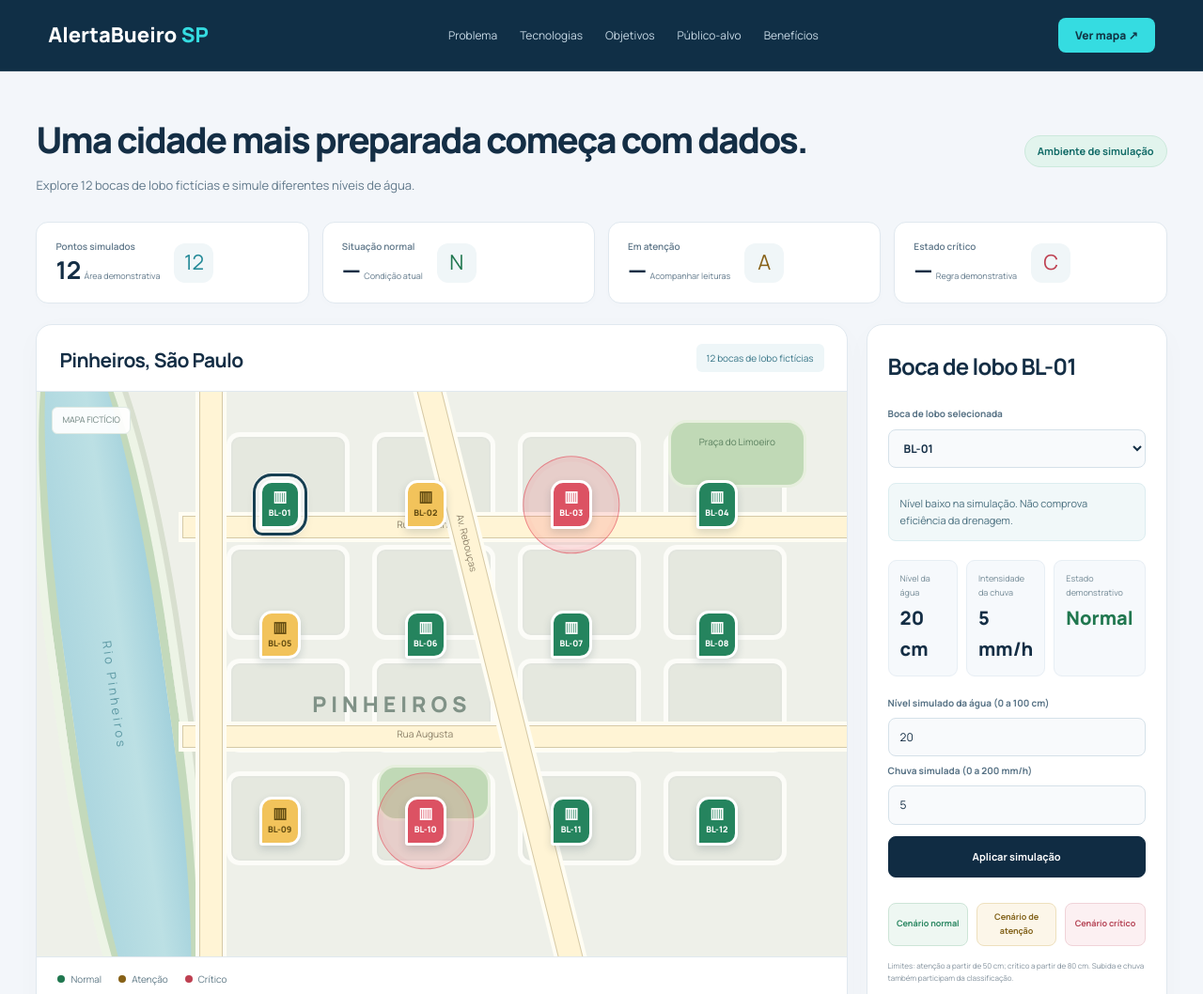
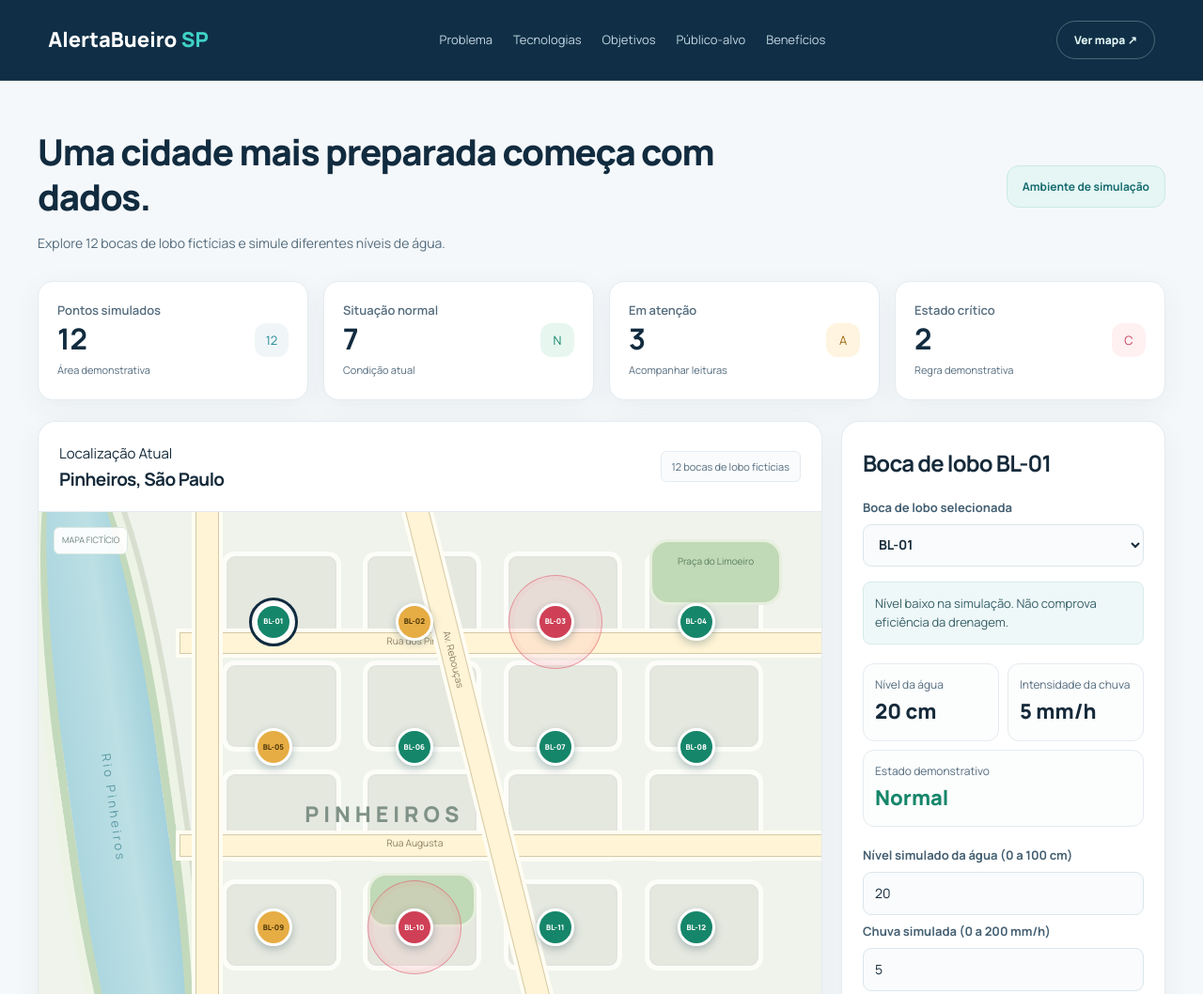
Before and after one commit to AlertaBueiro-SP/Global-Solution-CitizenTech, a plain HTML site: page index.html in a window 1280 px wide. Shown: the top 1058 px of the page at 94% size. Drawn offline with Linux system fonts and the light colour scheme.

Commit message:
Add redesign.css for improved styling and layout; update index.html to include current location display; enhance grafico.js and resumo.js for better data visualization and point classification

```diff
--- a/css/redesign.css
+++ b/css/redesign.css
@@ -0,0 +1,513 @@
+:root {
+    --fundo: #f5f8fa;
+    --superficie: #ffffff;
+    --texto: #152a3a;
+    --suave: #536b7d;
+    --borda: #e4ebf0;
+    --marinho: #112b3f;
+    --ciano: #40d1c7;
+    --link: #087f85;
+    --verde: #16866a;
+    --amarelo: #9d6911;
+    --vermelho: #c6475b;
+    --sombra: 0 8px 30px #1538490e;
+}
+
+body {
+    font-size: 15px;
+    line-height: 1.6;
+}
+
+header {
+    padding: 22px max(4%, calc((100% - 1370px) / 2));
+    gap: 26px;
+}
+
+.marca {
+    font-size: 22px;
+}
+
+nav {
+    gap: 22px;
+}
+
+nav a {
+    color: #c2d7e2;
+    font-size: 13px;
+}
+
+.botao-mapa {
+    border: 1px solid #4c6878;
+    border-radius: 24px;
+    background: transparent;
+    color: #e3f6f5;
+    padding: 10px 18px;
+}
+
+.botao-mapa:hover {
+    background: #1b4558;
+}
+
+main {
+    max-width: 1450px;
+    padding: 40px;
+}
+
+.introducao {
+    margin-bottom: 28px;
+}
+
+h1 {
+    max-width: 750px;
+    margin-top: 12px;
+    font-size: clamp(29px, 3vw, 40px);
+    letter-spacing: -1.2px;
+    color: var(--marinho);
+}
+
+.sobretitulo {
+    color: var(--link);
+    font-size: 11px;
+}
+
+.introducao p {
+    font-size: 14px;
+}
+
+.selo {
+    padding: 12px 16px;
+    border: 1px solid #cbe9e5;
+    border-radius: 13px;
+    background: #e5f6f4;
+    color: #176b70;
+    font-size: 12px;
+}
+
+.dashboard {
+    align-items: flex-start;
+}
+
+.mapa-coluna,
+.caixa,
+section {
+    border-radius: 19px;
+    border-color: var(--borda);
+    box-shadow: var(--sombra);
+}
+
+.mapa-cabecalho {
+    padding: 22px;
+}
+
+.mapa-cabecalho h2 {
+    font-size: 19px;
+}
+
+.etiqueta {
+    border: 1px solid var(--borda);
+    background: #f9fbfc;
+    color: var(--suave);
+    font-size: 11px;
+}
+
+.mapa {
+    background: #eff3ec;
+}
+
+/* Marcadores circulares */
+.pino {
+    width: 40px;
+    height: 40px;
+    min-width: 40px;
+    min-height: 40px;
+    padding: 2px;
+    border: 3px solid white;
+    border-radius: 50%;
+    font-size: 8px;
+    box-shadow: 0 3px 9px #1a47554d;
+}
+
+.pino::before {
+    content: none;
+}
+
+.pino.normal {
+    background: var(--verde);
+}
+
+.pino.atencao {
+    background: #e6ad44;
+    color: #4f380a;
+}
+
+.pino.critico {
+    background: #cf4056;
+}
+
+.pino[aria-pressed="true"] {
+    outline: 3px solid var(--marinho);
+    outline-offset: 3px;
+    box-shadow: 0 0 0 6px #ffffffb8;
+}
+
+.area-critica {
+    background: #f7a8b22e;
+    border-color: #df536688;
+}
+
+.parque::before {
+    content: none;
+}
+
+.mapa-nota {
+    font-size: 9px;
+    padding: 6px 8px;
+}
+
+.legenda-externa,
+.mapa-rodape {
+    padding: 16px 22px;
+    font-size: 11px;
+}
+
+.painel-lateral {
+    flex-basis: 345px;
+}
+
+.caixa {
+    padding: 22px;
+    height: auto;
+}
+
+.caixa h3 {
+    font-size: 24px;
+    margin-bottom: 20px;
+}
+
+.descricao-ponto {
+    padding: 12px;
+    background: #eff8f8;
+    border-color: #d8eceb;
+    color: #365f68;
+    font-size: 13px;
+}
+
+label {
+    color: #445f72;
+    font-size: 13px;
+}
+
+input,
+select,
+textarea {
+    padding: 11px 12px;
+    border-color: #dce6ec;
+    border-radius: 9px;
+    background: #f9fbfc;
+    font-size: 14px;
+}
+
+dl.linha>div {
+    flex-basis: 110px;
+    background: #fcfdfd;
+    border-color: var(--borda);
+    border-radius: 12px;
+}
+
+dt {
+    color: #536b7d;
+    font-size: 12px;
+}
+
+dd {
+    font-size: 22px;
+}
+
+form button {
+    border-radius: 9px;
+    font-size: 14px;
+}
+
+.caixa .linha button {
+    min-height: 45px;
+    font-size: 11px;
+}
+
+small,
+#limites,
+form span {
+    color: #536b7d;
+    font-size: 12px;
+}
+
+.normal {
+    color: var(--verde);
+}
+
+.atencao {
+    color: var(--amarelo);
+}
+
+.critico {
+    color: var(--vermelho);
+}
+
+section {
+    margin-top: 24px;
+    padding: 28px;
+}
+
+section p,
+section li {
+    font-size: 15px;
+}
+
+.projecao {
+    margin-top: 24px;
+}
+
+/* Cada par de rótulo e campo ocupa uma linha */
+.projecao form {
+    display: flex;
+    flex-direction: column;
+    align-items: stretch;
+    max-width: 520px;
+}
+
+.projecao form label,
+.projecao form input,
+.projecao form button,
+.projecao form span {
+    flex: auto;
+    width: 100%;
+}
+
+.projecao form label {
+    margin-top: 8px;
+}
+
+.projecao dd {
+    font-size: 19px;
+}
+
+figure {
+    border: 1px solid var(--borda);
+    border-radius: 14px;
+}
+
+figcaption {
+    color: #536b7d;
+    font-size: 12px;
+}
+
+footer {
+    padding: 26px 4%;
+}
+
+footer p,
+footer a {
+    color: #c2d7e2;
+    font-size: 12px;
+}
+
+.indicadores {
+    display: flex;
+    flex-wrap: wrap;
+    gap: 16px;
+    margin-bottom: 22px;
+}
+
+.indicador {
+    flex: 1 1 180px;
+    min-width: 0;
+    justify-content: space-between;
+    padding: 20px;
+    border-radius: 16px;
+    box-shadow: var(--sombra);
+}
+
+.indicador strong {
+    display: block;
+    font-size: 31px;
+    color: var(--marinho);
+}
+
+.indicador>div>span {
+    font-size: 13px;
+    color: #536b7d;
+}
+
+.indicador small {
+    font-size: 11px;
+}
+
+.indicador-icone {
+    width: 36px;
+    height: 36px;
+    font-size: 13px;
+}
+
+.indicador-normal .indicador-icone {
+    background: #e7f7f0;
+    color: var(--verde);
+}
+
+.indicador-atencao .indicador-icone {
+    background: #fff4df;
+    color: var(--amarelo);
+}
+
+.indicador-critico .indicador-icone {
+    background: #fff0f2;
+    color: var(--vermelho);
+}
+
+@media (max-width: 1100px) {
+    header {
+        flex-wrap: wrap;
+    }
+
+    nav {
+        order: 3;
+        width: 100%;
+    }
+
+    main {
+        padding: 30px 24px;
+    }
+
+    .dashboard {
+        flex-direction: column;
+    }
+
+    .mapa-coluna,
+    .painel-lateral {
+        width: 100%;
+    }
+
+    .painel-lateral {
+        flex-basis: auto;
+    }
+}
+
+@media (max-width: 600px) {
+    header {
+        gap: 16px;
+        padding: 18px 16px;
+    }
+
+    nav {
+        display: flex;
+        gap: 10px 18px;
+    }
+
+    main {
+        padding: 26px 16px;
+    }
+
+    .introducao,
+    .mapa-cabecalho {
+        flex-direction: column;
+        align-items: flex-start;
+    }
+
+    .indicadores {
+        gap: 10px;
+    }
+
+    .indicador {
+        flex-basis: calc(50% - 10px);
+        padding: 14px;
+        gap: 8px;
+    }
+
+    .indicador strong {
+        font-size: 27px;
+    }
+
+    .indicador-icone {
+        display: none;
+    }
+
+    section,
+    .caixa {
+        padding: 18px;
+    }
+
+    .mapa-cabecalho {
+        padding: 18px;
+    }
+
+    .mapa-cabecalho h2 {
+        font-size: 18px;
+    }
+
+    .mapa-nota {
+        font-size: 7px;
+        top: 4px;
+        left: 4px;
+    }
+
+    .pino {
+        width: 30px;
+        height: 30px;
+        min-width: 30px;
+        min-height: 30px;
+        font-size: 7px;
+        border-width: 2px;
+    }
+
+    .bairro {
+        font-size: 11px;
+        letter-spacing: 2px;
+    }
+
+    .projecao .linha {
+        flex-direction: column;
+    }
+
+    .projecao .linha>div {
+        flex-basis: auto;
+    }
+}
+
+/* Classes de cabeçalho */
+.cabecalho {
+    display: flex;
+    justify-content: space-between;
+    gap: 24px;
+    padding: 22px 4%;
+}
+
+.logo {
+    color: white;
+    font-size: 22px;
+}
+
+.links {
+    display: flex;
+    flex-wrap: wrap;
+    gap: 22px;
+}
+
+@media (max-width: 1100px) {
+    .cabecalho {
+        flex-wrap: wrap;
+    }
+
+    .links {
+        order: 3;
+        width: 100%;
+    }
+}
+
+@media (max-width: 600px) {
+    .cabecalho {
+        gap: 16px;
+        padding: 18px 16px;
+    }
+
+    .links {
+        gap: 10px 18px;
+    }
+}
--- a/index.html
+++ b/index.html
@@ -82,6 +82,7 @@
                 <div class="mapa-coluna">
                     <div class="mapa-cabecalho">
                         <div>
+                            <span class="localizacao-atual">Localização Atual</span>
                             <h2>Pinheiros, São Paulo</h2>
                         </div>
                         <span class="etiqueta">12 bocas de lobo fictícias</span>
--- a/js/grafico.js
+++ b/js/grafico.js
@@ -0,0 +1,67 @@
+// Atualiza a reta e a tabela com os valores da projeção
+function desenharGrafico() {
+    var ponto = pontos[pontoSelecionado];
+    var nivelFinal = projetarNivel(ponto.agua, ponto.taxa, ponto.minutos);
+    var maiorNivel = Math.max(100, nivelFinal, ponto.limite);
+    var tempoEixo = ponto.minutos;
+
+    if (tempoEixo === 0) {
+        tempoEixo = 1;
+    }
+
+    // O desenho usa 500 pixels de largura e 200 de altura.
+    var yInicial = 240 - (ponto.agua / maiorNivel) * 200;
+    var yFinal = 240 - (nivelFinal / maiorNivel) * 200;
+    var xFinal = 65 + (ponto.minutos / tempoEixo) * 500;
+    var yLimite = 240 - (ponto.limite / maiorNivel) * 200;
+    var reta = document.getElementById("reta-projecao");
+    var linhaLimite = document.getElementById("linha-limite");
+
+    reta.setAttribute("x1", 65);
+    reta.setAttribute("y1", yInicial);
+    reta.setAttribute("x2", xFinal);
+    reta.setAttribute("y2", yFinal);
+
+    linhaLimite.setAttribute("y1", yLimite);
+    linhaLimite.setAttribute("y2", yLimite);
+
+    document.getElementById("inicio-reta").setAttribute("cy", yInicial);
+
+    for (var i = 0; i <= 4; i++) {
+        document.getElementById("marca-nivel-" + i).textContent =
+            numeroFormatado(maiorNivel * i / 4);
+
+        document.getElementById("marca-tempo-" + i).textContent =
+            numeroFormatado(tempoEixo * i / 4);
+    }
+
+    document.getElementById("tabela-niveis").textContent = "";
+
+    for (var minuto = 0; minuto <= Math.floor(ponto.minutos); minuto++) {
+        adicionarLinhaTabela(minuto);
+    }
+
+    if (ponto.minutos % 1 !== 0) {
+        adicionarLinhaTabela(ponto.minutos);
+    }
+}
+
+// Adiciona um instante à tabela abaixo do gráfico
+function adicionarLinhaTabela(minuto) {
+    var ponto = pontos[pontoSelecionado];
+    var nivel = projetarNivel(ponto.agua, ponto.taxa, minuto);
+    var linha = document.createElement("tr");
+    var colunaTempo = document.createElement("td");
+    var colunaNivel = document.createElement("td");
+
+    colunaTempo.textContent = numeroFormatado(minuto);
+    colunaNivel.textContent = numeroFormatado(nivel);
+
+    linha.appendChild(colunaTempo);
+    linha.appendChild(colunaNivel);
+
+    document.getElementById("tabela-niveis").appendChild(linha);
+}
+
+atualizarGrafico = desenharGrafico;
+desenharGrafico();
--- a/js/resumo.js
+++ b/js/resumo.js
@@ -0,0 +1,27 @@
+// Conta os estados atuais usando a mesma regra do mapa
+function contarPontos() {
+    var normais = 0;
+    var atencao = 0;
+    var criticos = 0;
+
+    for (var i = 0; i < pontos.length; i++) {
+        var ponto = pontos[i];
+        var classe = classificarPonto(ponto.agua, ponto.taxa, ponto.chuva, ponto.acumulada);
+
+        if (classe === "normal") {
+            normais++;
+        } else if (classe === "atencao") {
+            atencao++;
+        } else {
+            criticos++;
+        }
+    }
+
+    document.getElementById("total-pontos").textContent = pontos.length;
+    document.getElementById("total-normal").textContent = normais;
+    document.getElementById("total-atencao").textContent = atencao;
+    document.getElementById("total-critico").textContent = criticos;
+}
+
+atualizarResumo = contarPontos;
+contarPontos();
```
